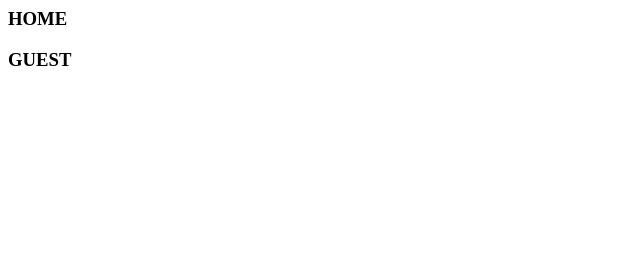
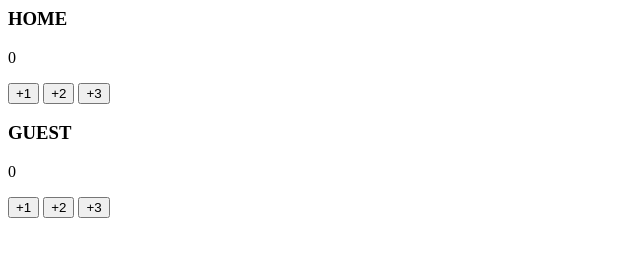
Before and after one commit to BenjaminFraze/Scoreboard_Project, a plain HTML site: page index.html in a window 1280 px wide. Shown: the whole page, without its empty margins (0-640 px from the left). Drawn offline with Linux system fonts and the light colour scheme; a web font is replaced by a local one.

Commit message:
Update index.html
I´ve updated some stuff in both the html, css and js file

```diff
--- a/index.html
+++ b/index.html
@@ -1,14 +1,31 @@
 <html>
     <head>
         <link rel="stylesheet" href="index.css">
+        <link href="https://fonts.cdnfonts.com/css/cursed-timer-ulil" rel="stylesheet">
     </head>
     <body>
         <div class="container">
-            <div>
+            <div class="innerContainer">
                 <h3>HOME</h3>
+                <div class="scoreContainer">
+                <p class="homeScore">0</p>
+                </div>
+                <div class="buttonContainer">
+                    <button class="scoreButton">+1</button>
+                    <button class="scoreButton">+2</button>
+                    <button class="scoreButton">+3</button>
+                </div>
             </div>
-            <div>
+            <div class="innerContainer">
                 <h3>GUEST</h3>
+                <div class="scoreContainer">
+                <p class="guestScore">0</p>
+                </div>
+                <div class="buttonContainer">
+                    <button class="scoreButton">+1</button>
+                    <button class="scoreButton">+2</button>
+                    <button class="scoreButton">+3</button>
+                </div>
             </div>
         </div>
         <script src="index.js"></script>
```
